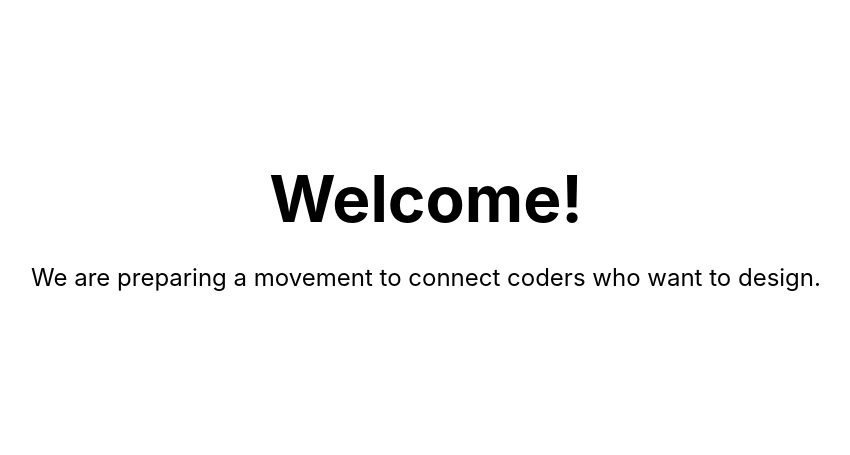
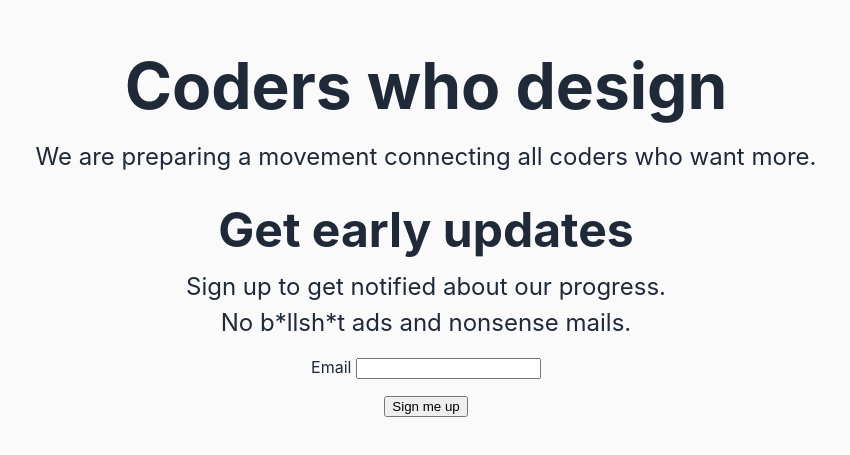
Before and after one commit to LadislavSzolik/coderswhodesign, a Next.js app: page / in a window 1280 px wide. Shown: the part 159-614 px from the top of the page, without its empty margins (214-1064 px from the left). Built offline with nearby package versions, Linux system fonts and the light colour scheme.

Commit message:
add sign up form

```diff
--- a/pages/index.js
+++ b/pages/index.js
@@ -1,5 +1,4 @@
 import Head from 'next/head';
-import Image from 'next/image';
 import styles from '../styles/Home.module.css';
 
 export default function Home() {
@@ -8,15 +7,35 @@ export default function Home() {
       <Head>
         <title>CodersWhoDesign</title>
         <meta name="description" content="A communitiy of status quo challengers" />
-        <link rel="icon" href="/favicon.ico" />
       </Head>
 
       <main className={styles.main}>
-        <h1 className={styles.title}>Welcome!</h1>
+        <h1 className={styles.title}>Coders who design</h1>
 
         <p className={styles.description}>
-          We are preparing a movement to connect coders who want to design.
+          We are preparing a movement connecting all coders who want more.
         </p>
+
+        <form
+          className={styles.signUpFrom}
+          name="earlyaccess"
+          method="POST"
+          data-netlify="true"
+        >
+          <h2 className={styles.subTitle}>Get early updates</h2>
+          <p className={styles.description}>
+            Sign up to get notified about our progress.
+          </p>
+          <p className={styles.description}>No b*llsh*t ads and nonsense mails.</p>
+          <p>
+            <label>
+              Email <input type="email" name="email" />
+            </label>
+          </p>
+          <p>
+            <button type="submit">Sign me up</button>
+          </p>
+        </form>
       </main>
     </div>
   );
--- a/styles/Home.module.css
+++ b/styles/Home.module.css
@@ -6,6 +6,7 @@
   justify-content: center;
   align-items: center;
   height: 100vh;
+  background-color: #fafafa;
 }
 
 .main {
@@ -17,105 +18,34 @@
   align-items: center;
 }
 
-.footer {
-  width: 100%;
-  height: 100px;
-  border-top: 1px solid #eaeaea;
-  display: flex;
-  justify-content: center;
-  align-items: center;
-}
-
-.footer a {
-  display: flex;
-  justify-content: center;
-  align-items: center;
-  flex-grow: 1;
-}
-
-.title a {
-  color: #0070f3;
-  text-decoration: none;
-}
-
-.title a:hover,
-.title a:focus,
-.title a:active {
-  text-decoration: underline;
-}
-
 .title {
   margin: 0;
+  margin-bottom: 1rem;
   line-height: 1.15;
   font-size: 4rem;
 }
 
 .title,
-.description {
+.description,
+.subTitle {
   text-align: center;
 }
 
 .description {
+  margin: 0;
+  padding: 0;
   line-height: 1.5;
   font-size: 1.5rem;
 }
 
-.code {
-  background: #fafafa;
-  border-radius: 5px;
-  padding: 0.75rem;
-  font-size: 1.1rem;
-  font-family: Menlo, Monaco, Lucida Console, Liberation Mono, DejaVu Sans Mono,
-    Bitstream Vera Sans Mono, Courier New, monospace;
+.subTitle {
+  margin: 0;
+  margin-top: 2rem;
+  margin-bottom: 1rem;
+  line-height: 0.95;
+  font-size: 3rem;
 }
 
-.grid {
-  display: flex;
-  align-items: center;
-  justify-content: center;
-  flex-wrap: wrap;
-  max-width: 800px;
-  margin-top: 3rem;
+.signUpFrom {
+  text-align: center;
 }
-
-.card {
-  margin: 1rem;
-  padding: 1.5rem;
-  text-align: left;
-  color: inherit;
-  text-decoration: none;
-  border: 1px solid #eaeaea;
-  border-radius: 10px;
-  transition: color 0.15s ease, border-color 0.15s ease;
-  width: 45%;
-}
-
-.card:hover,
-.card:focus,
-.card:active {
-  color: #0070f3;
-  border-color: #0070f3;
-}
-
-.card h2 {
-  margin: 0 0 1rem 0;
-  font-size: 1.5rem;
-}
-
-.card p {
-  margin: 0;
-  font-size: 1.25rem;
-  line-height: 1.5;
-}
-
-.logo {
-  height: 1em;
-  margin-left: 0.5rem;
-}
-
-@media (max-width: 600px) {
-  .grid {
-    width: 100%;
-    flex-direction: column;
-  }
-}
--- a/styles/globals.css
+++ b/styles/globals.css
@@ -2,8 +2,9 @@ html,
 body {
   padding: 0;
   margin: 0;
-  font-family: -apple-system, BlinkMacSystemFont, Segoe UI, Roboto, Oxygen,
-    Ubuntu, Cantarell, Fira Sans, Droid Sans, Helvetica Neue, sans-serif;
+  color: #1f2937;
+  font-family: -apple-system, BlinkMacSystemFont, Segoe UI, Roboto, Oxygen, Ubuntu,
+    Cantarell, Fira Sans, Droid Sans, Helvetica Neue, sans-serif;
 }
 
 a {
```
